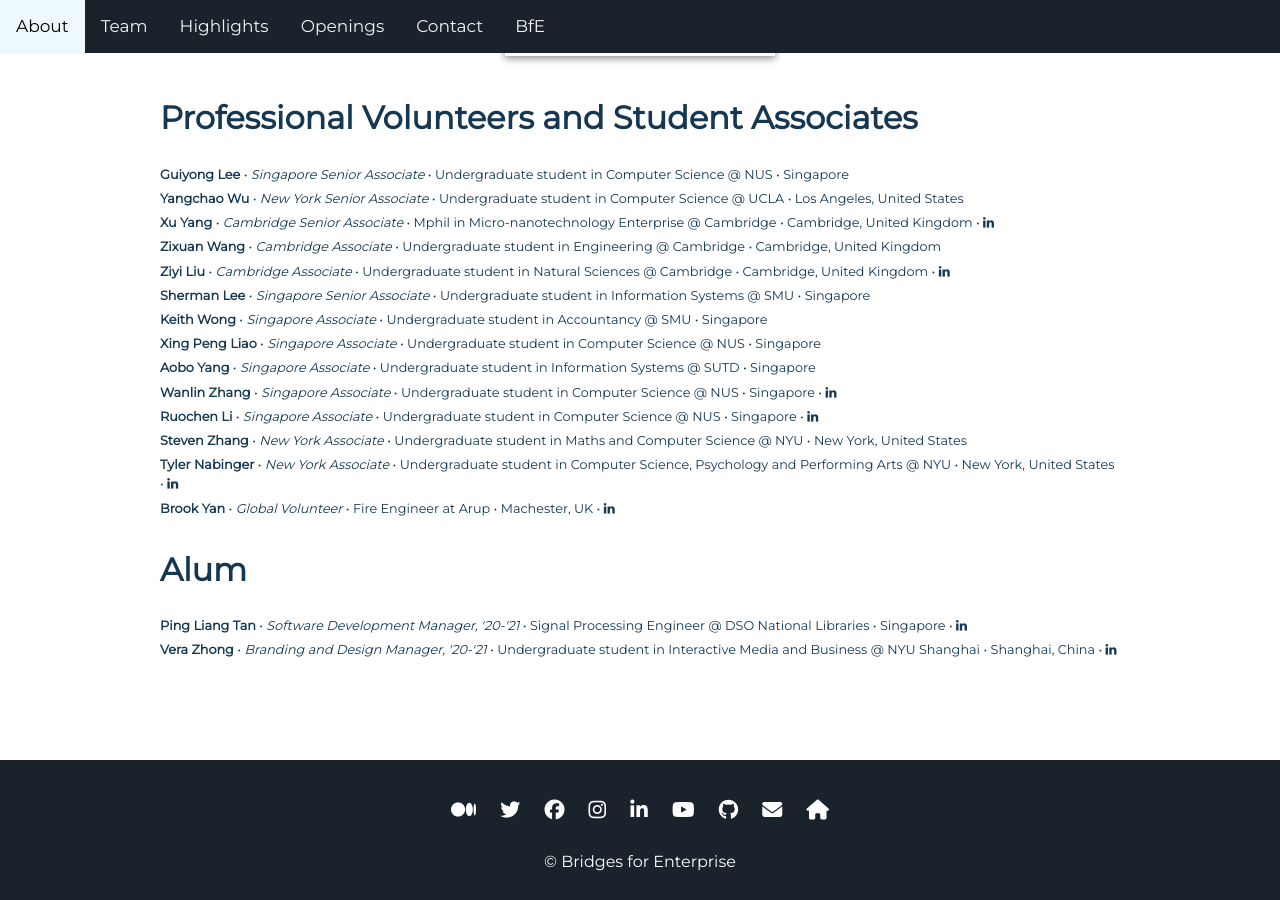
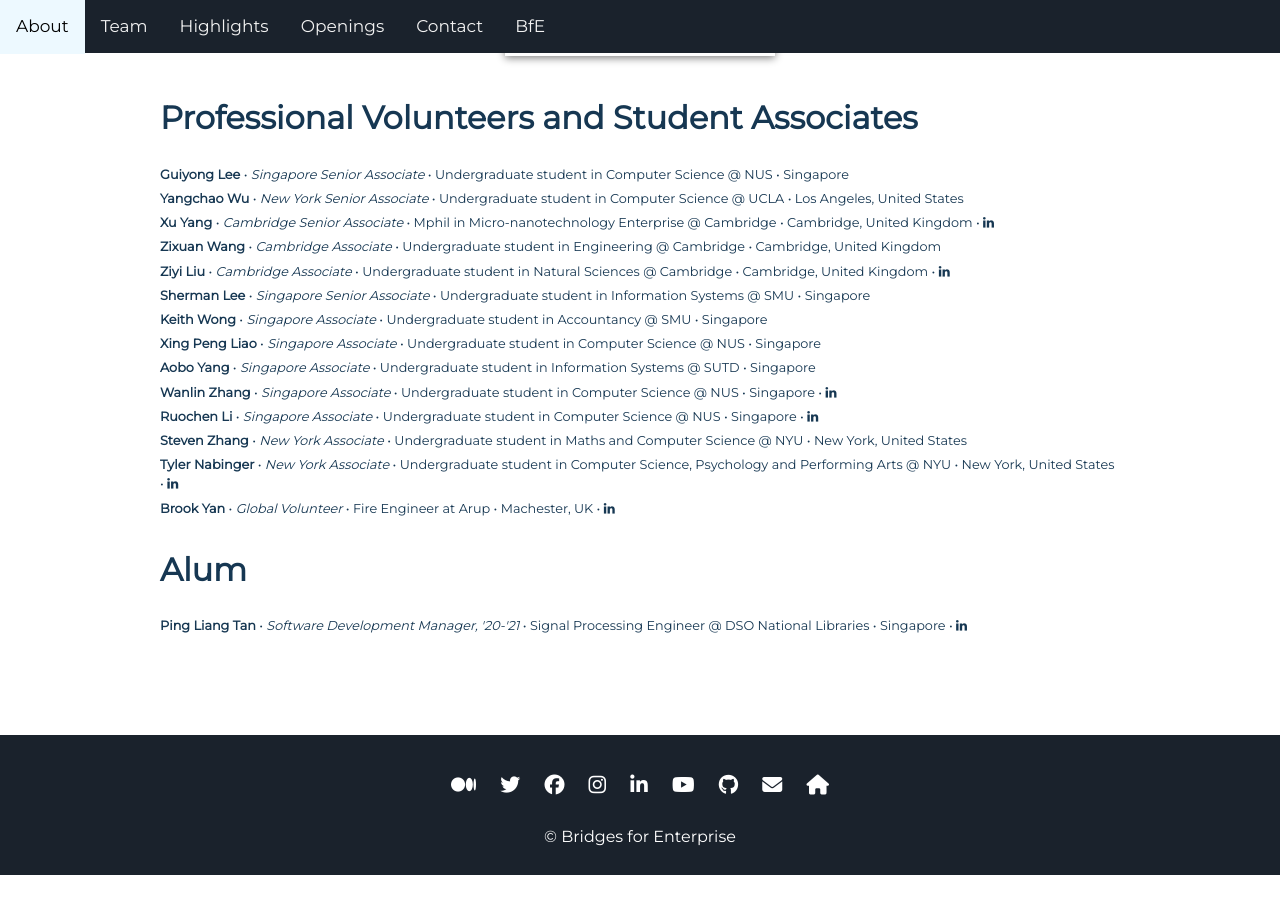
Before and after one commit to BfE-Technology/BfE-Technology.github.io, a Jekyll site: the page built from team.md, in a window 1280 px wide and 900 px high, scrolled down 2937 px. Built offline with Jekyll 4.4.1, drawn with Linux system fonts in a browser that asks for light colours; nearby versions of some CDN libraries; after the commit the page ends 3812 px from its top, so only the background shows below that.

Commit message:
Update team.md

```diff
--- a/team.md
+++ b/team.md
@@ -240,7 +240,4 @@ layout: subpage
 <div class="team-text-only">
   <strong>Ping Liang Tan</strong> • <em>Software Development Manager, '20-'21</em> • Signal Processing Engineer @ DSO National Libraries • Singapore • <a href="https://www.linkedin.com/in/ping-liang-tan-138b0298/" target="_blank"><i class="fa fa-linkedin-in"></i></a>
 </div>
-<div class="team-text-only">
-  <strong>Vera Zhong</strong> • <em>Branding and Design Manager, '20-'21</em> • Undergraduate student in Interactive Media and Business @ NYU Shanghai • Shanghai, China • <a href="https://www.linkedin.com/in/vera-zhong/" target="_blank"><i class="fa fa-linkedin-in"></i></a>
 </div>
-</div>
```
